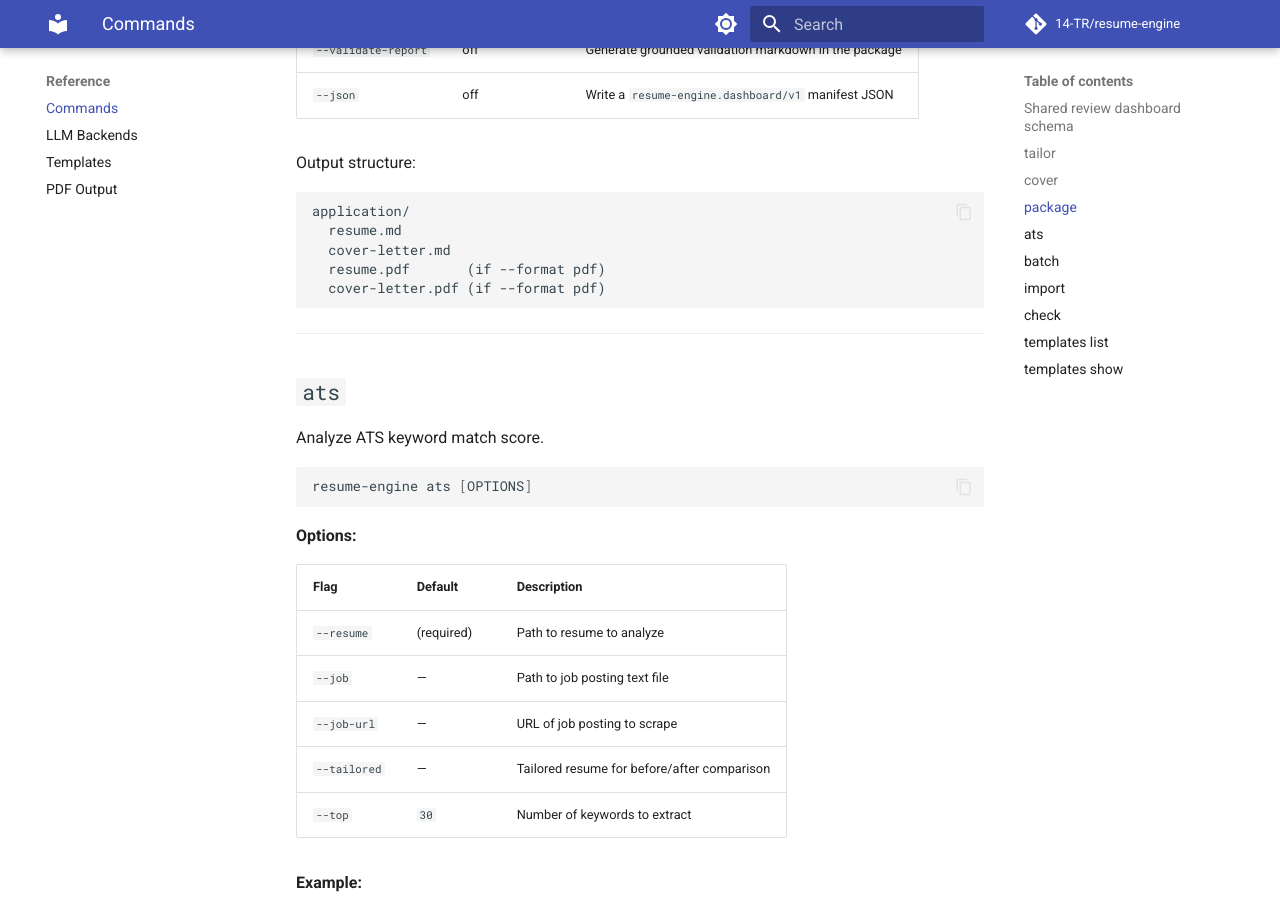
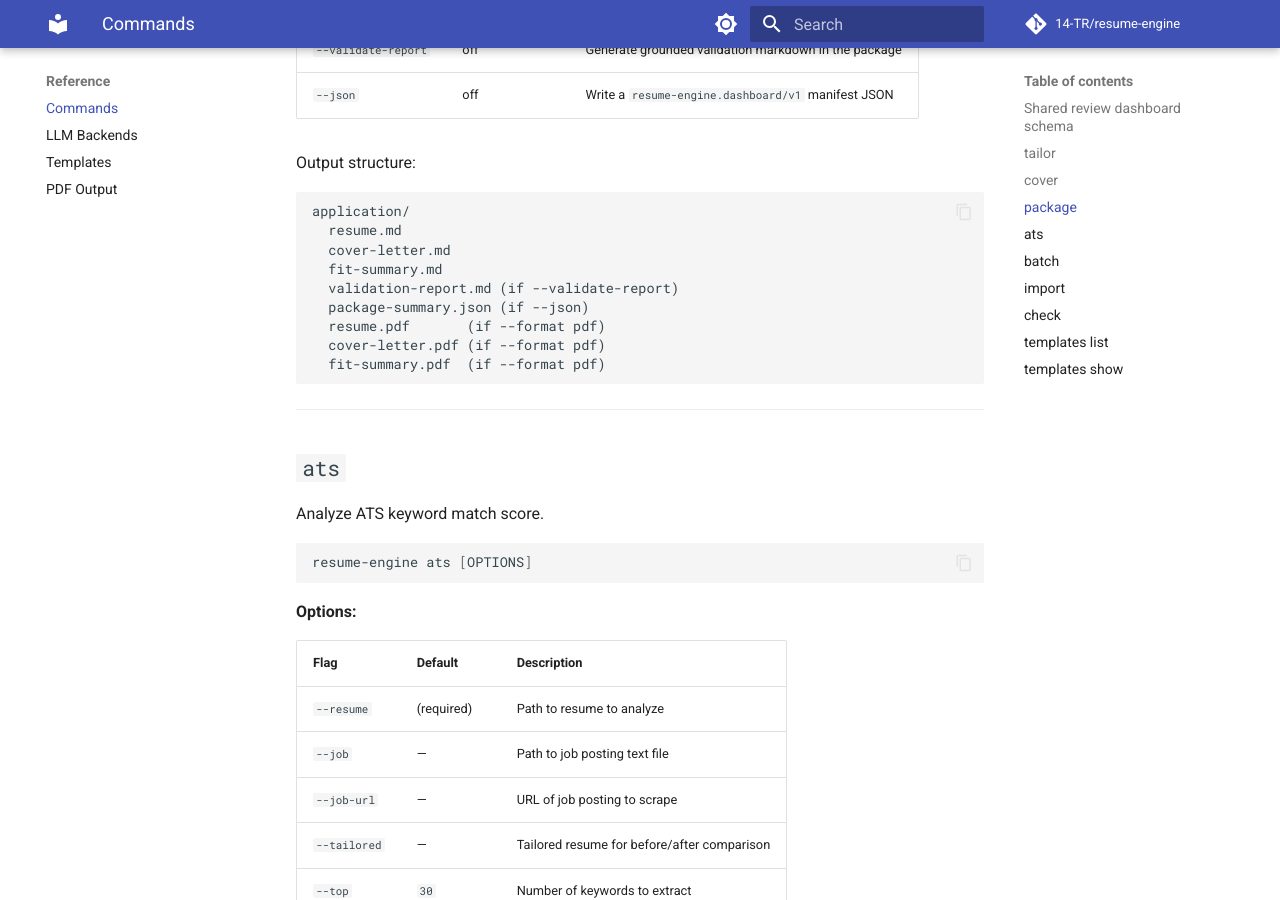
Before and after one commit to 14-TR/resume-engine, an MkDocs documentation site: the page built from docs/reference/commands.md, in a window 1280 px wide and 900 px high, scrolled down 3188 px. Built offline with MkDocs 1.6.1 and Material for MkDocs 9.7.7, drawn with Linux system fonts in a browser that asks for light colours; comment, search, counter and statistics services are not loaded.

Commit message:
docs: clarify package artifact contract

````diff
--- a/docs/reference/commands.md
+++ b/docs/reference/commands.md
@@ -123,8 +123,12 @@ Output structure:
 application/
   resume.md
   cover-letter.md
+  fit-summary.md
+  validation-report.md (if --validate-report)
+  package-summary.json (if --json)
   resume.pdf       (if --format pdf)
   cover-letter.pdf (if --format pdf)
+  fit-summary.pdf  (if --format pdf)
 ```
 
 ---
````
Also changed, not shown: README.md (+4 -0 lines), 1 other file.
